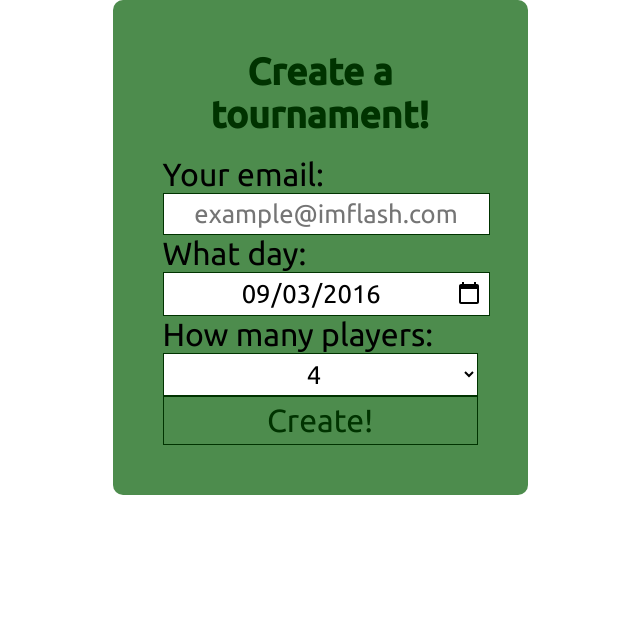
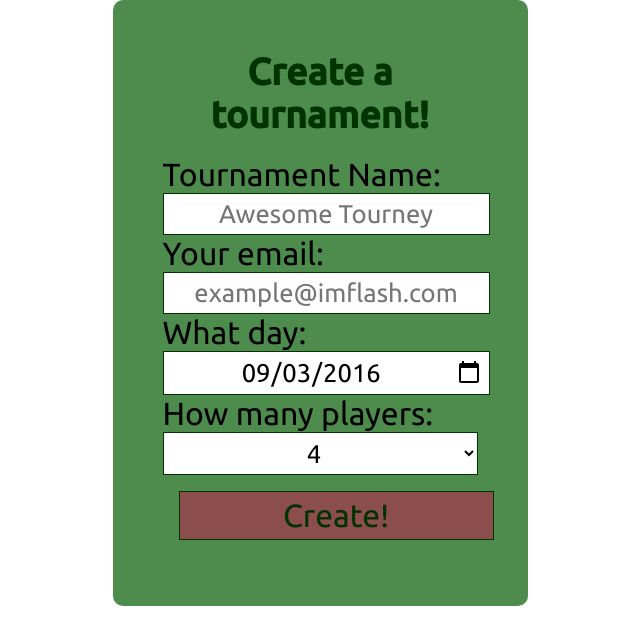
Before and after one commit to msharp9/RecRoom, a website: page public/tournament-form.html in a window 1280 px wide. Shown: the whole page, without its empty margins (320-960 px from the left). Drawn offline with nearby package versions, Linux system fonts and the light colour scheme.

Commit message:
Made a few edits to CSS.main and Tournament Form

```diff
--- a/public/css/main.css
+++ b/public/css/main.css
@@ -43,9 +43,10 @@ input, select {
 }
 
 button {
-  background: #4D8C4D;
+  background: #8c4d4d;
   border: 1px solid #003300;
   padding: 5px;
+  margin: 0.5em;
   color: #003300;
   width: 100%;
   font-size: 1em;
--- a/public/tournament-form.html
+++ b/public/tournament-form.html
@@ -8,12 +8,14 @@
 <body>
   <form class="tournament js-submit">
     <h3 class="message">Create a tournament!</h3>
+    <p>Tournament Name:</p>
+    <input type='text' name='name' placeholder='Awesome Tourney' class='js-name'>
     <p>Your email:</p>
     <input type="email" name="host" placeholder="example@imflash.com" class="js-email">
     <p>What day:</p>
       <input type="date" name="date" class="js-date">
     <p>How many players:</p>
-      <select name='playerCount'>
+      <select name='playerCount' class='js-playerCount'>
         <option value="4">4</option>
         <option value="8">8</option>
         <option value="16">16</option>
```
